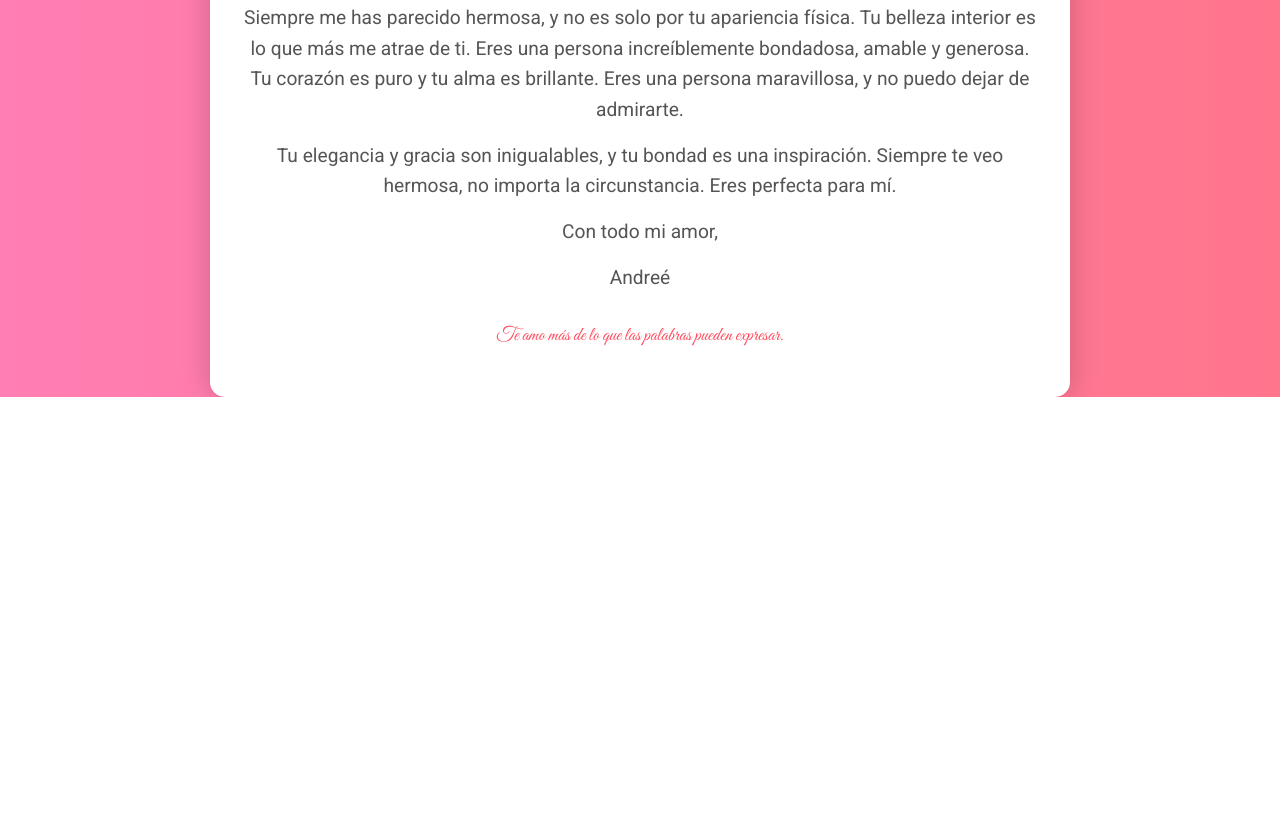
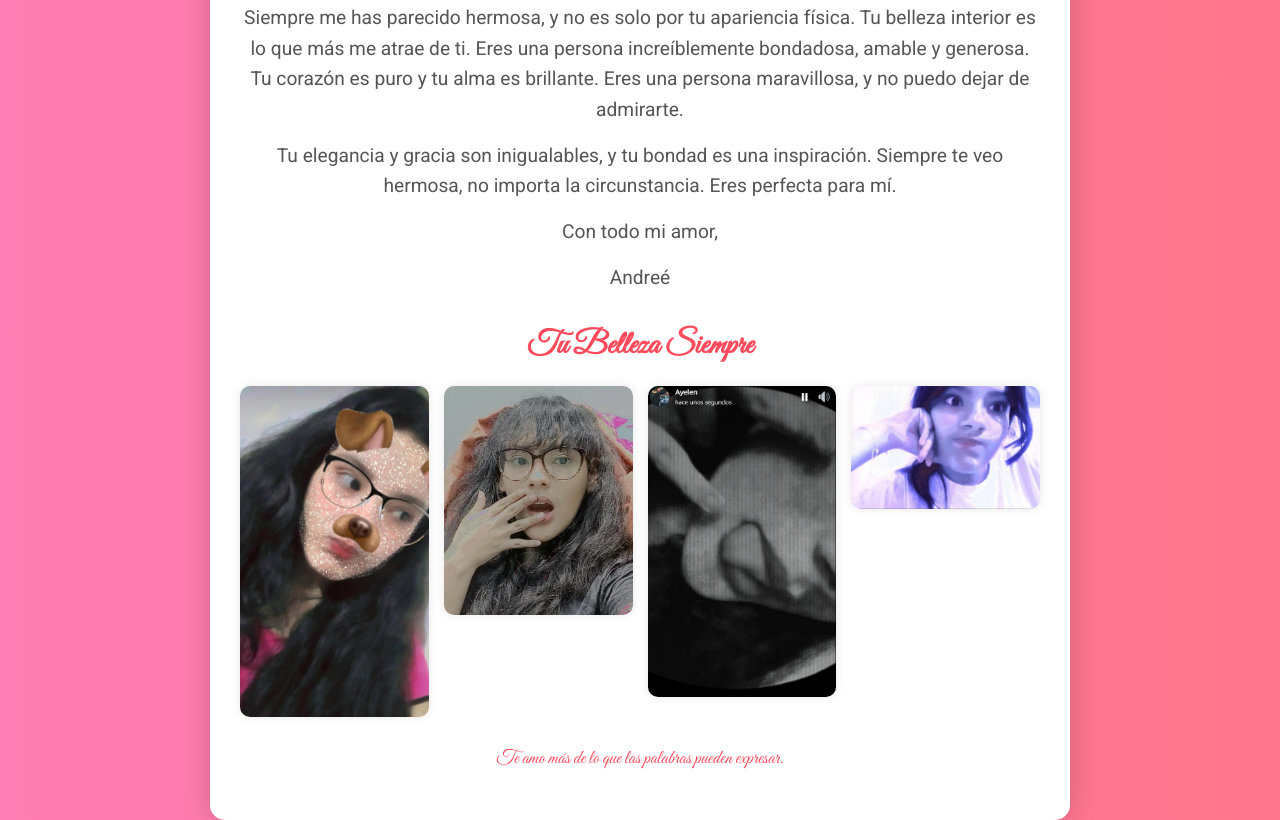
Before and after one commit to Andr21Da16/amorcitobella, a plain HTML site: page index.html in a window 1280 px wide. Shown: the part 1957-2777 px from the top of the page. Before the commit the page ends 2354 px from the top, so only its background shows below. Drawn offline with Linux system fonts and the light colour scheme.

Commit message:
Update index.html

```diff
--- a/index.html
+++ b/index.html
@@ -36,6 +36,15 @@
             <p>Con todo mi amor,</p>
             <p>Andreé</p>
         </section>
+        <section class="gallery">
+            <h3>Tu Belleza Siempre</h3>
+            <div class="gallery-grid">
+                <img src="tus-imagenes/belleza1.jpg" alt="Belleza 1">
+                <img src="tus-imagenes/belleza2.jpg" alt="Belleza 2">
+                <img src="tus-imagenes/belleza3.jpg" alt="Belleza 3">
+                <img src="tus-imagenes/belleza4.jpg" alt="Belleza 4">
+            </div>
+        </section>
         <footer>
             <p>Te amo más de lo que las palabras pueden expresar.</p>
         </footer>
```
